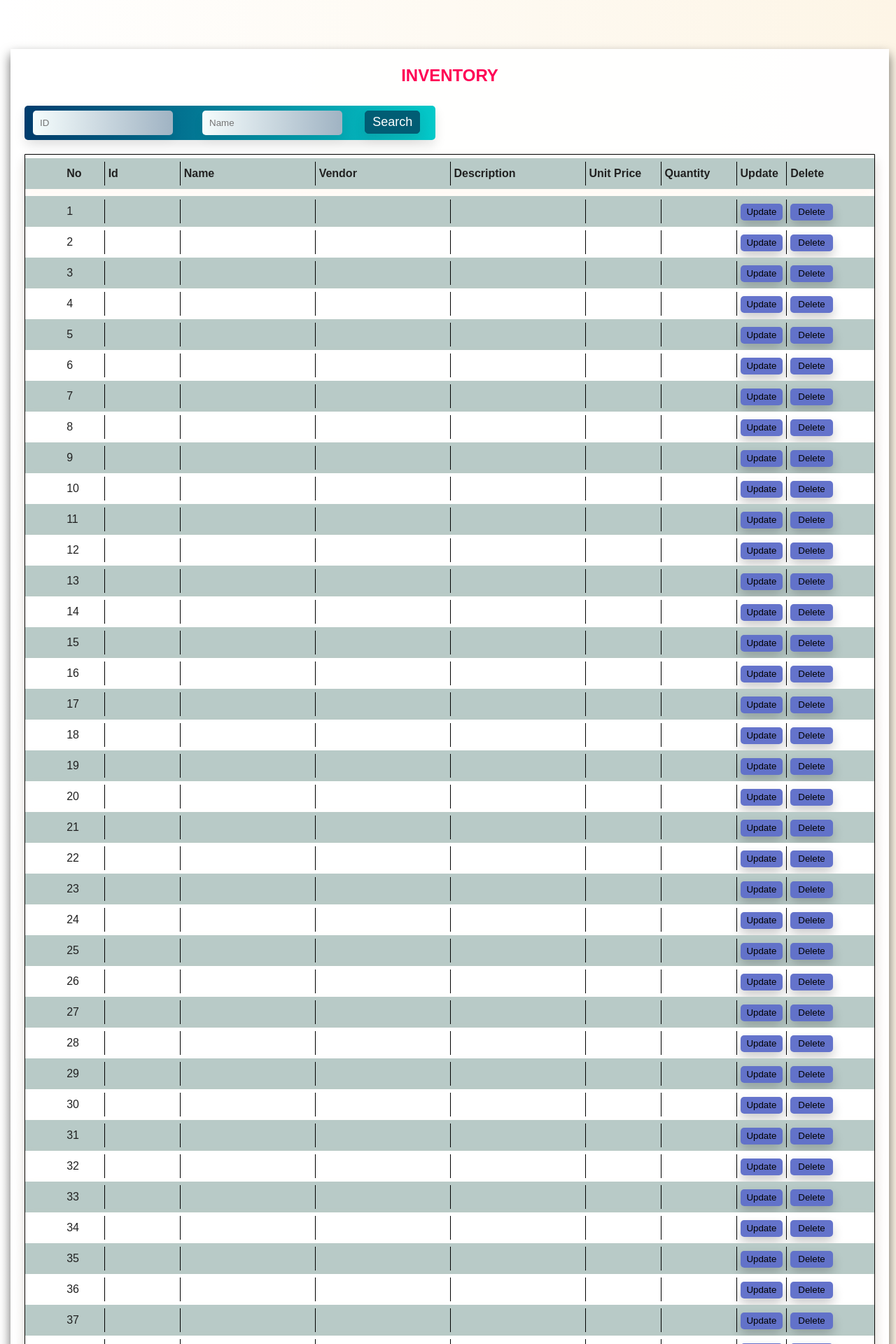
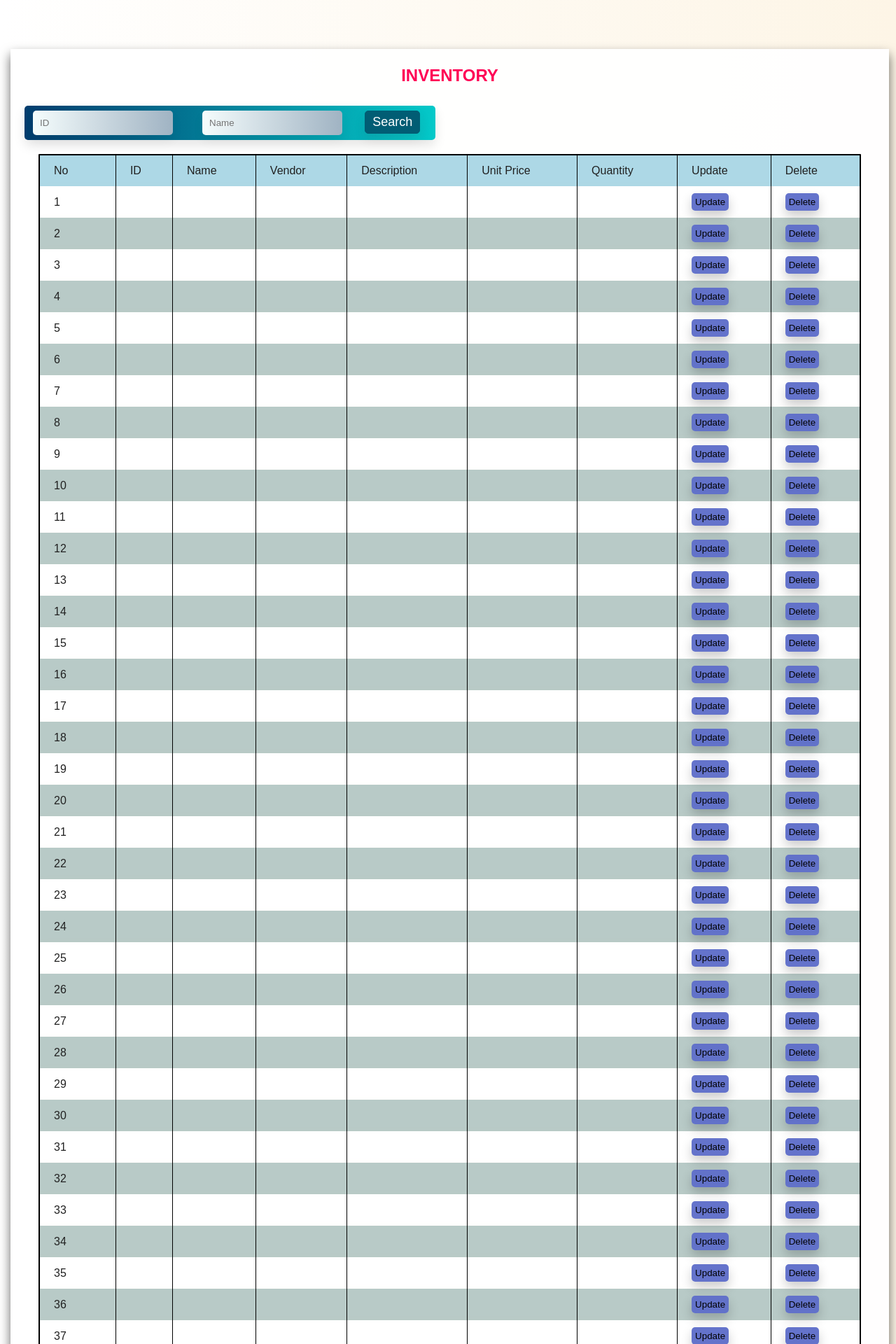
Before and after one commit to AroshanaD/Project-CS02, a PHP site: the page made by views/view_inventory.php in a window 1280 px wide. Shown: the top 1920 px of the page at 70% size. Run offline with PHP 8.4, Linux system fonts and the light colour scheme; the template is opened without the code that fills it, so the values that code supplies are empty; some libraries are stand-ins or nearby versions.

Commit message:
changed tables in view pages and made tables responsive

```diff
--- a/files/js/inventory.js
+++ b/files/js/inventory.js
@@ -23,7 +23,16 @@ $(document).ready(function(){
 })
 
 function render_table(data){
-    $("tbody").empty();
+    $("table").empty();
+
+    var header = $(`<tr style=${"background-color:lightblue"}>`).append($(`<td>`).text("No"),
+    $(`<td>`).text("ID"),$(`<td>`).text("Name"),
+    $(`<td>`).text("Vendor"),$(`<td>`).text("Description"),
+    $(`<td>`).text("Unit Price"),$(`<td>`).text("Quantity"),
+    $(`<td>`).append("Update"),
+    $(`<td>`).append("Delete"));
+    $("table").append(header);
+
     for(var i=0; i<data.length; i++){
         var get_details = data[i]['id'];
         var update = "<a href=../inventory/update?id=".concat(get_details,"><button class='tb-btn'>Update</a>");
@@ -34,6 +43,6 @@ function render_table(data){
         $(`<td>`).text(data[i].unit_price),$(`<td>`).text(data[i].quantity),
         $(`<td>`).append(update),
         $(`<td>`).append(dele));
-        $("tbody").append(row);
+        $("table").append(row);
     }
 }
--- a/files/style.css
+++ b/files/style.css
@@ -1045,7 +1045,7 @@ button:focus{
     flex-wrap: wrap;
     justify-content: space-between;
     position: relative;
-    width: max-content;
+    width: 100%;
     height: max-content;
     padding: 20px;
     background-color: #fffffff1;
@@ -1214,39 +1214,27 @@ table>thead, table>tbody{
     font-weight: normal;
 }
 
-.view-table{
-    display: flex;
-    flex-wrap: wrap;
+table{
     width: 100%;
-    height: fit-content;
-    margin-top: 20px;
+    border-collapse: collapse;
     border: 1px black solid;
     box-shadow: 0px 8px 16px 0px rgba(0, 0, 0, 0.15);
 }
 
-thead, tbody{
-    display: flex;
-    flex-wrap: wrap;
-    width: 100%;
-    height: fit-content;
-    padding: 5px 0px;
-}
-
 tr{
-    display: flex;
-    flex-wrap: wrap;
-    width: 100%;
-    height: fit-content;
-    justify-content: center;
     padding: 5px 0px;
     box-shadow: 0px 8px 16px 0px rgba(255, 192, 140, 0.1);
 }
 
 td, th{
-    width: 15%;
+    width: max-content;
     background-color: inherit;
-    padding: 5px;
+    padding: 10px 20px;
     border-right: 1px black solid;
+}
+
+tr:nth-child(1){
+    background-color: #000f3f;
 }
 
 tr:nth-child(odd) {
@@ -1257,55 +1245,17 @@ tr:nth-child(even) {
     background-color: white;
 }
 
-td:nth-child(1),th:nth-child(1){
-    width:4%;
-}
-
-td:nth-child(2),th:nth-child(2){
-    width:8%;
-}
-
-td:nth-last-child(1),th:nth-last-child(1),td:nth-last-child(2),th:nth-last-child(2){
-    width:5%;
-}
-
-td:nth-last-child(1),th:nth-last-child(1){
-    border: none;
-}
-
 .tb-btn{
-    width: 100%;
-    height: 100%;
+    padding: 5px;
     background-color: rgba(96, 112, 202, 0.973);
     border-radius: 5px;
     border: none;
     box-shadow: 0px 8px 16px 0px rgba(0, 0, 0, 0.2);
 }
 
-#doctor-table>td:nth-child(2),#doctor-table> td:nth-child(8),
-#doctor-table>th:nth-child(2),#doctor-table>th:nth-child(8){
-    width: 8%;
+.table{
+    width: 100%;
+    margin: 20px;
+    overflow-x: auto;
+    border: 1px black solid;
 }
-
-#doctor-table>td:nth-child(4),#doctor-table> th:nth-child(4){
-    width: 10%;
-}
-
-#doctor-table>td:nth-child(5),#doctor-table> th:nth-child(5){
-    width: 6%;
-}
-
-#inventory-table>td:nth-child(6),#inventory-table> td:nth-child(7),
-#inventory-table>th:nth-child(6),#inventory-table>th:nth-child(7){
-    width: 8%;
-}
-
-#test-table>td:nth-child(4),#test-table>th:nth-child(4),
-#test-table>td:nth-child(3),#test-table>th:nth-child(3){
-    width: 22%;
-}
-
-#test-table>td:nth-child(5),#test-table>th:nth-child(5),
-#test-table>td:nth-child(2),#test-table>th:nth-child(2){
-    width: 10%;
-}
--- a/views/view_inventory.php
+++ b/views/view_inventory.php
@@ -23,24 +23,12 @@
                     <button id="search-btn" type = "submit"  name="search" style="font-size:18px">Search</button>
                 </div>      <!--site-search-->  <!--btn-->
             </div> <!--search-bar-->
-            <table class ="view-table">
-                <thead>
-                    <tr id="inventory-table">
-                        <th>No</th>
-                        <th>Id</th>
-                        <th>Name</th>
-                        <th>Vendor</th>
-                        <th>Description</th>
-                        <th>Unit Price</th>
-                        <th>Quantity</th>
-                        <th>Update</th>
-                        <th>Delete</th>
-                    </tr>
-                </thead>
-                <tbody>
+            <div class="table">
+                <table>
 
-                </tbody>
-            </table>
+
+                </table>
+            </div>
         </div>      <!--container-2-->
         </div>      <!--container-->
     </body>
```
Also changed, not shown: files/js/doctors.js (+12 -3 lines), files/js/staff.js (+9 -1 lines), views/view_doctor.php (+7 -20 lines), views/view_staff.php (+4 -16 lines).
